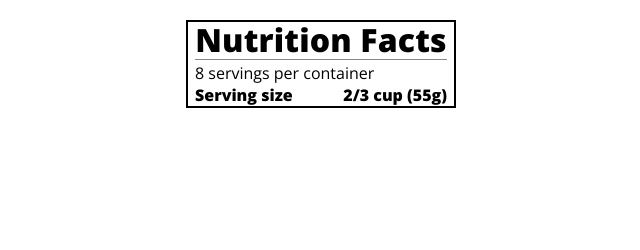
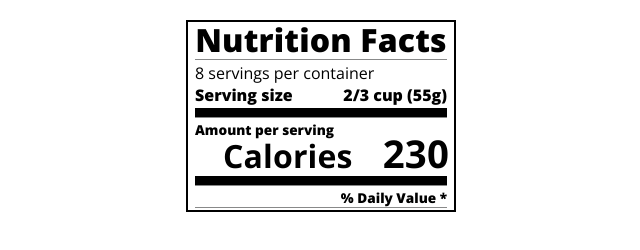
Before and after one commit to dev1-ish/nutrition-label, a plain HTML site: page index.html in a window 1280 px wide. Shown: the whole page, without its empty margins (319-959 px from the left). Drawn offline with nearby package versions, Linux system fonts and the light colour scheme.

Commit message:
[update] div elements

```diff
--- a/index.html
+++ b/index.html
@@ -16,7 +16,16 @@
             <p>8 servings per container</p>
             <p class="bold">Serving size <span class="right">2/3 cup (55g)</span></p>
         </header>
-
+        <div class="divider lg"></div>
+        <div class="calories-info">
+            <p class='bold sm-text'>Amount per serving</p>
+            <h1>Calories <span class='right'>230</span></h2>
+        </div>
+        <div class="divider md"></div>
+        <div class="daily-value sm-text">
+            <p class="right bold">% Daily Value *</p>
+            <div class="divider"></div>
+        </div>
     </div>
 
 </body>
--- a/style.css
+++ b/style.css
@@ -30,6 +30,7 @@ p {
 .divider {
     border-bottom: 1px solid #888989;
     margin: 2px 0;
+    clear: right;
 }
 
 .bold {
@@ -39,3 +40,29 @@ p {
 .right {
     float: right;
 }
+
+.lg {
+    height: 10px;
+}
+
+.lg, .md {
+    background-color: black;
+}
+
+.sm-text {
+    font-size: 0.85rem;
+}
+
+.calories-info h1 {
+    margin: -5px -2px;
+    overflow: hidden;
+}
+
+.calories-info span {
+    font-size: 1.2em;
+    margin-top: -7px;
+}
+
+.md {
+    height: 10px;
+}
```
